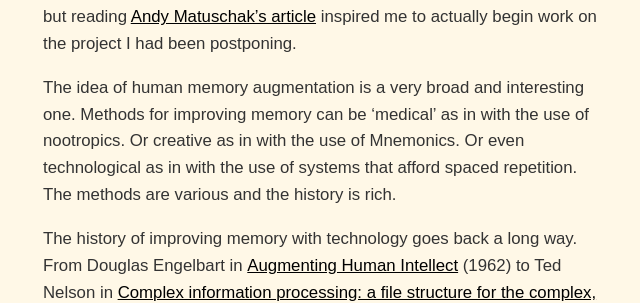
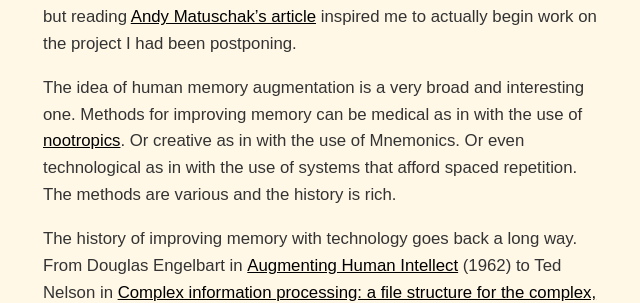
Before and after one commit to dCO2/rococo, a Jekyll site: the page built from _posts/2022-08-17-project-mnemosyne.md, in a window 1280 px wide and 900 px high, scrolled down 878 px. Shown: the part 182-485 px from the top of the window, without its empty margins (333-973 px from the left). Built offline with Jekyll 4.4.1, drawn with Linux system fonts in a browser that asks for light colours; some web fonts are replaced; part of the change alters nothing that is shown.

```diff
--- a/_posts/2022-08-17-project-mnemosyne.md
+++ b/_posts/2022-08-17-project-mnemosyne.md
@@ -30,7 +30,7 @@ _Silence of the Sea_ by Bang Hai Ja, 2005
 ## <a href="/2022/08/17/project-mnemosyne#" style="text-decoration: none;">Intro</a>
 I began actively working on ways to improve my memory when I realized I could not learn anything properly and longterm without a kind of external structure--somewhere to "put" the many concepts I was learning, and something to help revisit them. The precise history of events escape me but reading <a href="https://andymatuschak.org/prompts/">Andy Matuschak's article</a> inspired me to actually begin work on the project I had been postponing.
 
-The idea of human memory augmentation is a very broad and interesting one. Methods for improving memory can be 'medical' as in with the use of nootropics. Or creative as in with the use of Mnemonics. Or even technological as in with the use of systems that afford spaced repetition. The methods are various and the history is rich.
+The idea of human memory augmentation is a very broad and interesting one. Methods for improving memory can be medical as in with the use of [nootropics](https://en.wikipedia.org/wiki/Nootropic). Or creative as in with the use of Mnemonics. Or even technological as in with the use of systems that afford spaced repetition. The methods are various and the history is rich.
 
 The history of improving memory with technology goes back a long way. From Douglas Engelbart in [Augmenting Human Intellect](http://augmentingcognition.com/assets/Engelbart1962.pdf) (1962) to Ted Nelson in [Complex information processing: a file structure for the complex, the changing and the indeterminate](https://dl.acm.org/citation.cfm?id=806036) (1965) to Tim Berners-Lee in [Information Management: a Proposal](https://w3.org/History/1989/proposal.html) (1989) to Piotr Wozniak and so on. If interested in this history, read Michael Nielsen's big and brilliant article, <a href="http://augmentingcognition.com/ltm.html">Augmenting Long-term Memory</a>.
 
```
